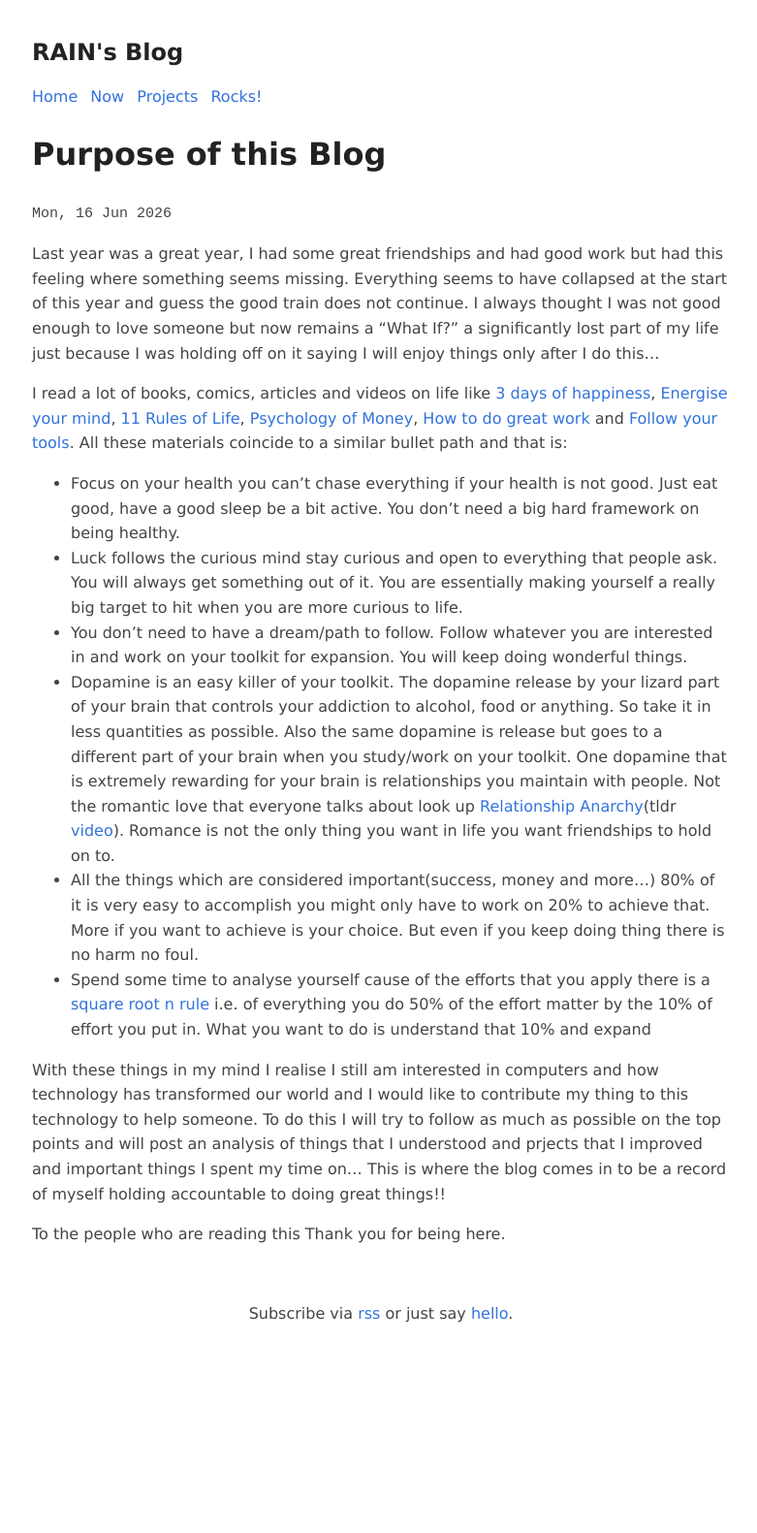
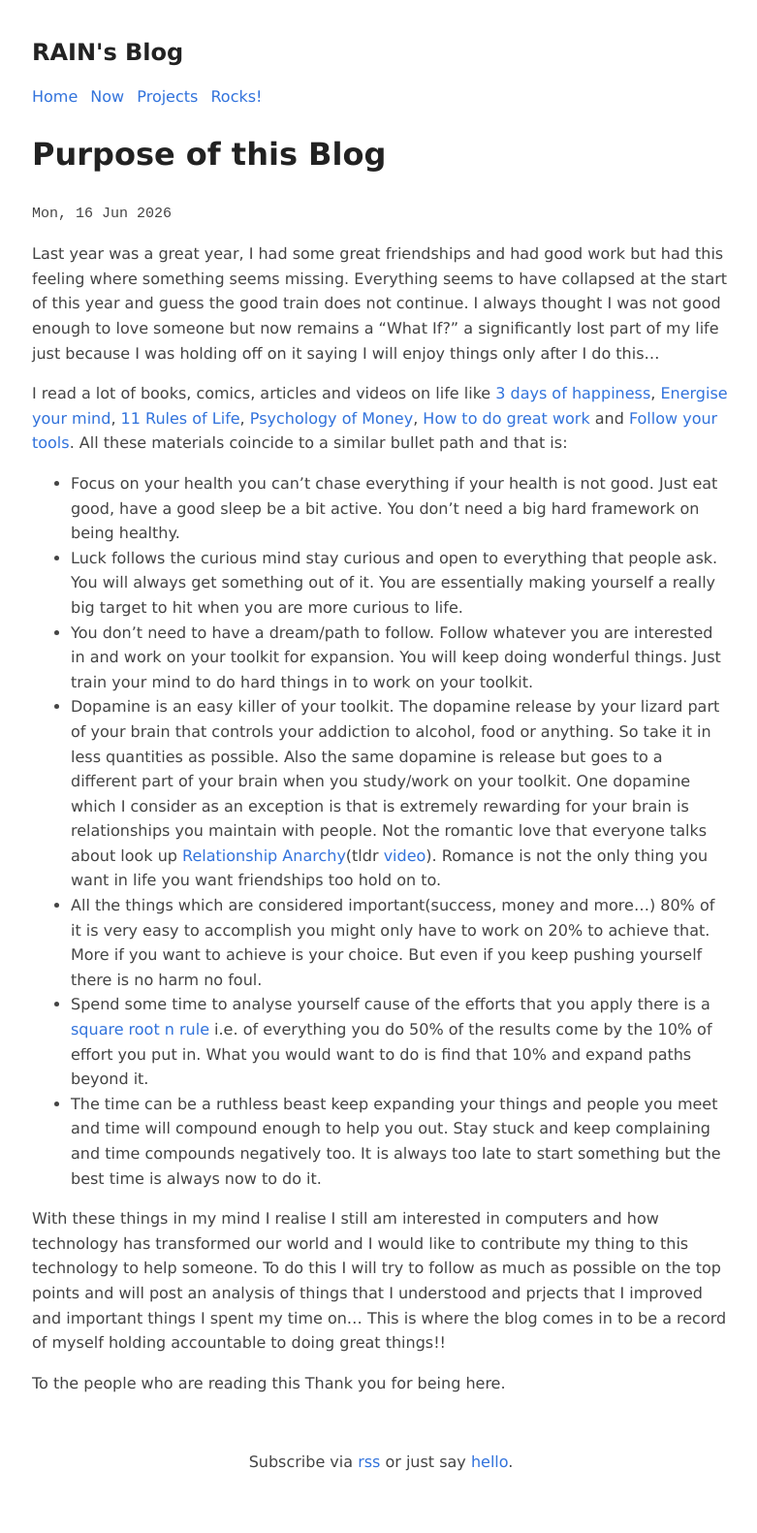
Before and after one commit to jr4in/rainjain.tech, a Jekyll site: the page built from _posts/2026-06-16-blog.md, in a window 1280 px wide. Shown: the whole page at 97% size, without its empty margins (247-1028 px from the left). Built offline with Jekyll 4.4.1, drawn with Linux system fonts in a browser that asks for light colours; before the commit the page ends 1428 px from its top, so only the background shows below that.

Commit message:
Corrections

```diff
--- a/_posts/2026-06-16-blog.md
+++ b/_posts/2026-06-16-blog.md
@@ -13,10 +13,11 @@ I read a lot of books, comics, articles and videos on life like [3 days of happi
 
 - Focus on your health you can't chase everything if your health is not good. Just eat good, have a good sleep be a bit active. You don't need a big hard framework on being healthy.
 - Luck follows the curious mind stay curious and open to everything that people ask. You will always get something out of it. You are essentially making yourself a really big target to hit when you are more curious to life.
-- You don't need to have a dream/path to follow. Follow whatever you are interested in and work on your toolkit for expansion. You will keep doing wonderful things.
-- Dopamine is an easy killer of your toolkit. The dopamine release by your lizard part of your brain that controls your addiction to alcohol, food or anything. So take it in less quantities as possible. Also the same dopamine is release but goes to a different part of your brain when you study/work on your toolkit. One dopamine that is extremely rewarding for your brain is relationships you maintain with people. Not the romantic love that everyone talks about look up [Relationship Anarchy](https://theanarchistlibrary.org/category/topic/relationship-anarchy)(tldr [video](https://www.youtube.com/watch?v=vaKeCPgay9I&t=22s&pp=ygUUcmVsYXRpb25zaGlwIGFuYXJjaHk%3D)). Romance is not the only thing you want in life you want friendships to hold on to.
-- All the things which are considered important(success, money and more...) 80% of it is very easy to accomplish you might only have to work on 20% to achieve that. More if you want to achieve is your choice. But even if you keep doing thing there is no harm no foul.
-- Spend some time to analyse yourself cause of the efforts that you apply there is a [square root n rule](https://priyanshuvishnoi.substack.com/p/the-square-root-rule-for-better-living) i.e. of everything you do 50% of the effort matter by the 10% of effort you put in. What you want to do is understand that 10% and expand
+- You don't need to have a dream/path to follow. Follow whatever you are interested in and work on your toolkit for expansion. You will keep doing wonderful things. Just train your mind to do hard things in to work on your toolkit.
+- Dopamine is an easy killer of your toolkit. The dopamine release by your lizard part of your brain that controls your addiction to alcohol, food or anything. So take it in less quantities as possible. Also the same dopamine is release but goes to a different part of your brain when you study/work on your toolkit. One dopamine which I consider as an exception is that is extremely rewarding for your brain is relationships you maintain with people. Not the romantic love that everyone talks about look up [Relationship Anarchy](https://theanarchistlibrary.org/category/topic/relationship-anarchy)(tldr [video](https://www.youtube.com/watch?v=vaKeCPgay9I&t=22s&pp=ygUUcmVsYXRpb25zaGlwIGFuYXJjaHk%3D)). Romance is not the only thing you want in life you want friendships too hold on to.
+- All the things which are considered important(success, money and more...) 80% of it is very easy to accomplish you might only have to work on 20% to achieve that. More if you want to achieve is your choice. But even if you keep pushing yourself there is no harm no foul.
+- Spend some time to analyse yourself cause of the efforts that you apply there is a [square root n rule](https://priyanshuvishnoi.substack.com/p/the-square-root-rule-for-better-living) i.e. of everything you do 50% of the results come by the 10% of effort you put in. What you would want to do is find that 10% and expand paths beyond it.
+- The time can be a ruthless beast keep expanding your things and people you meet and time will compound enough to help you out. Stay stuck and keep complaining and time compounds negatively too. It is always too late to start something but the best time is always now to do it.
 
 With these things in my mind I realise I still am interested in computers and how technology has transformed our world and I would like to contribute my thing to this technology to help someone. To do this I will try to follow as much as possible on the top points and will post an analysis of things that I understood and prjects that I improved and important things I spent my time on... This is where the blog comes in to be a record of myself holding accountable to doing great things!!
 
```
